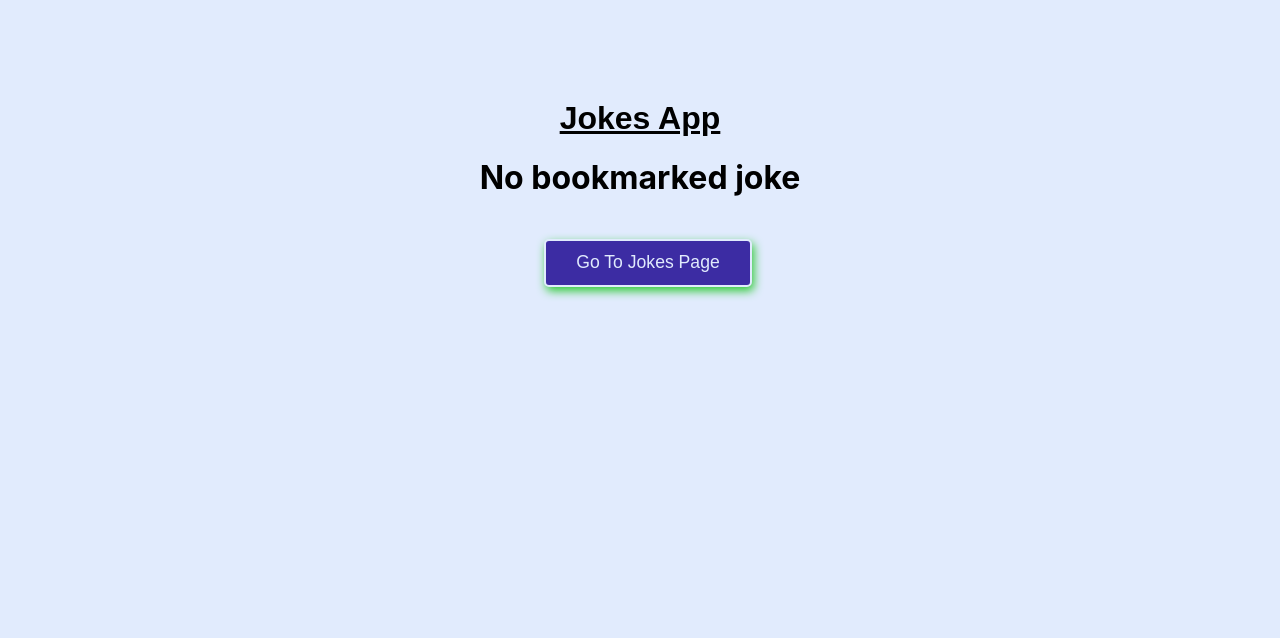
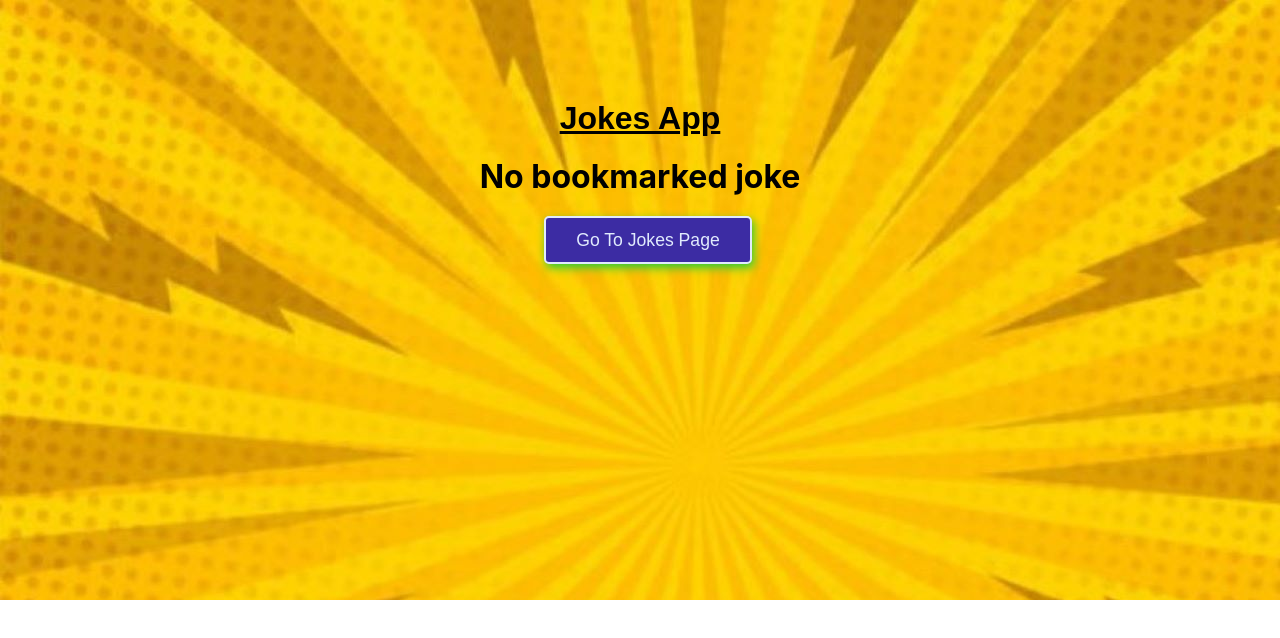
Before and after one commit to sunitsarkar/JOKES-APP, a React (Create React App) app: page /bookmark in a window 1280 px wide. Shown: the top 638 px of the page. Built offline with nearby package versions, Linux system fonts and the light colour scheme; a web font is replaced by a local one.

Commit message:
background image add

```diff
--- a/src/App.css
+++ b/src/App.css
@@ -1,12 +1,19 @@
 @import url("https://fonts.googleapis.com/css2?family=RocknRoll+One&display=swap");
 
 *{
-  background-color: #e1ebfd;
+  margin: 0;
 }
 
 .App {
   text-align: center;
-  margin-top: 100px;
+  background-image: url(./asset/background.jpg) ;
+  height: 600px;
+}
+.jokes{
+  padding-top: 100px;
+}
+.bookmark{
+  padding-top: 100px;
 }
 #title{
   font-family: "RocknRoll One", sans-serif;
--- a/src/App.js
+++ b/src/App.js
@@ -3,6 +3,7 @@ import './App.css';
 import { BrowserRouter, Route, Routes } from 'react-router-dom';
 import Jokes from './component/jokes';
 import Bookmark from './component/bookmark';
+
 
 function App() {
     return (<div className="App">
--- a/src/component/bookmark.js
+++ b/src/component/bookmark.js
@@ -19,7 +19,7 @@ export default function Bookmark() {
   // console.log(data)
   const navigate = useNavigate();
   const [p, setP] = useState(true)
-  return <>
+  return <div className="bookmark">
   <motion.h1
         initial={{ y: -200 }}
         animate={{ y: 0 }}
@@ -29,6 +29,7 @@ export default function Bookmark() {
       >
         <u>Jokes App</u>
       </motion.h1>
+      <br/>
       {
         data.length>0 ? <motion.div
         initial={{ y: 1000 }}
@@ -91,7 +92,7 @@ export default function Bookmark() {
       </motion.button>
     </motion.div>
       }
-  </>
+  </div>
 
 
 }
--- a/src/component/jokes.js
+++ b/src/component/jokes.js
@@ -56,7 +56,7 @@ export default function Jokes() {
   };
 
   if (data) {
-    return (<div className="App">
+    return (<div className="jokes">
       <motion.h1
         initial={{ y: -200 }}
         animate={{ y: 0 }}
@@ -66,6 +66,7 @@ export default function Jokes() {
       >
         <u>Jokes App</u>
       </motion.h1>
+      <br/>
       <motion.div
         initial={{ y: 1000 }}
         animate={{ y: 0 }}
@@ -84,6 +85,7 @@ export default function Jokes() {
               Punchline<Emoji text=":laughing:" />: {<p>{data.punchline}</p>}
             </div>
           </motion.div>
+          <br/>
           <motion.button
             whileHover={{ scale: 1.1 }}
             whileTap={{ scale: 0.9 }}
```
Also changed, not shown: src/asset/background.jpg (added).
